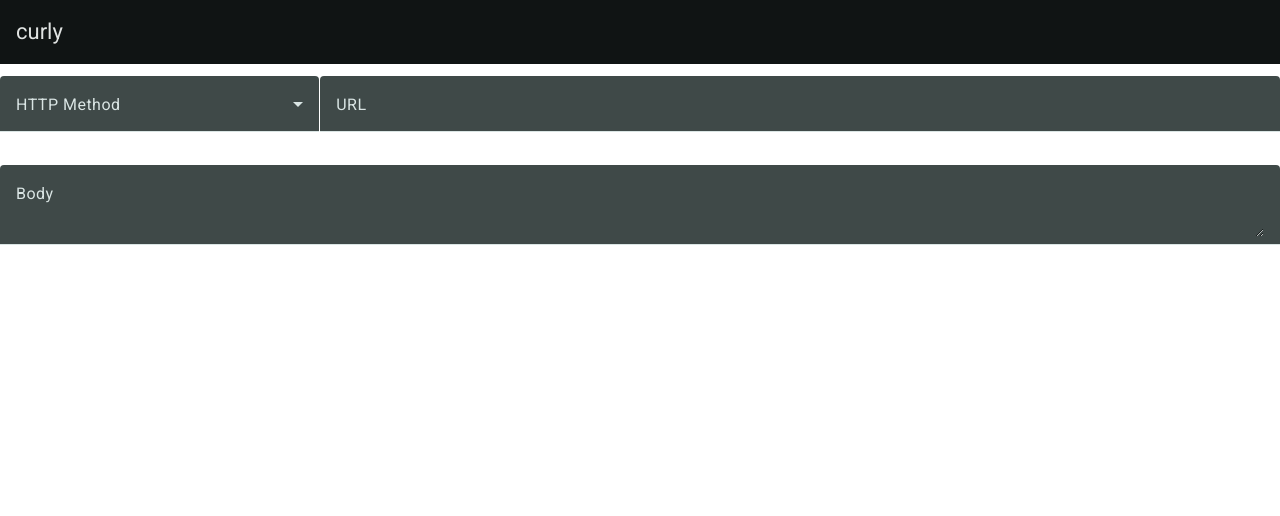
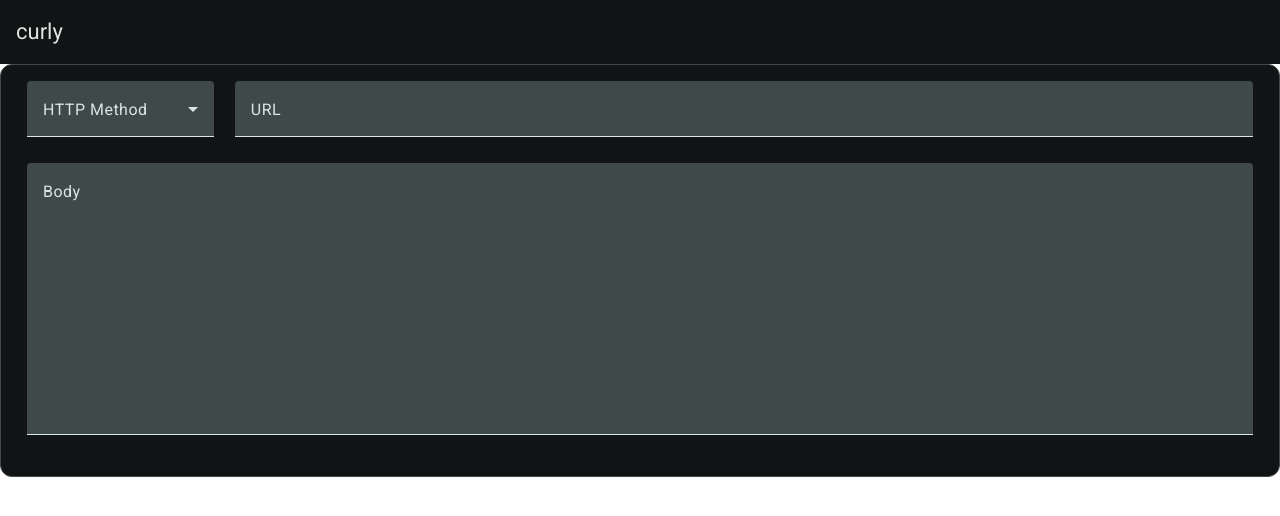
Before and after one commit to johnreybacal/curly, an Angular app: page / in a window 1280 px wide. Shown: the top 516 px of the page. Built offline with nearby package versions, Linux system fonts and the light colour scheme.

Commit message:
improve curl form

```diff
--- a/src/app/curl-builder/curl-builder.component.html
+++ b/src/app/curl-builder/curl-builder.component.html
@@ -1,5 +1,7 @@
-<mat-grid-list cols="4" rowHeight="100px">
-  <mat-grid-tile colspan="1">
+<mat-card appearance="outlined">
+  <mat-card-content>
+    <mat-grid-list cols="12" rowHeight="75px">
+      <mat-grid-tile colspan="2">
         <mat-form-field>
           <mat-label>HTTP Method</mat-label>
           <mat-select>
@@ -9,16 +11,18 @@
           </mat-select>
         </mat-form-field>
       </mat-grid-tile>
-  <mat-grid-tile colspan="3">
+      <mat-grid-tile colspan="10">
         <mat-form-field>
           <mat-label>URL</mat-label>
           <input matInput />
         </mat-form-field>
       </mat-grid-tile>
-  <mat-grid-tile colspan="4">
+      <mat-grid-tile colspan="12" rowspan="4">
         <mat-form-field>
           <mat-label>Body</mat-label>
-      <textarea matInput></textarea>
+          <textarea matInput rows="10"></textarea>
         </mat-form-field>
       </mat-grid-tile>
     </mat-grid-list>
+  </mat-card-content>
+</mat-card>
--- a/src/app/curl-builder/curl-builder.component.scss
+++ b/src/app/curl-builder/curl-builder.component.scss
@@ -1,3 +1,7 @@
 mat-form-field {
   width: 100%;
+  margin: 10px;
 }
+textarea {
+  resize: none;
+}
--- a/src/app/curl-builder/curl-builder.component.ts
+++ b/src/app/curl-builder/curl-builder.component.ts
@@ -1,5 +1,6 @@
 import { Component } from '@angular/core';
 import { FormsModule } from '@angular/forms';
+import { MatCardModule } from '@angular/material/card';
 import { MatFormFieldModule } from '@angular/material/form-field';
 import { MatGridListModule } from '@angular/material/grid-list';
 import { MatInputModule } from '@angular/material/input';
@@ -8,7 +9,7 @@
 @Component({
   selector: 'curl-builder',
   standalone: true,
-  imports: [MatFormFieldModule, MatSelectModule, MatInputModule, FormsModule, MatGridListModule],
+  imports: [MatFormFieldModule, MatSelectModule, MatInputModule, FormsModule, MatGridListModule, MatCardModule],
   templateUrl: './curl-builder.component.html',
   styleUrl: './curl-builder.component.scss'
 })
```
Lines whose indentation alone changed are shown as unchanged.
